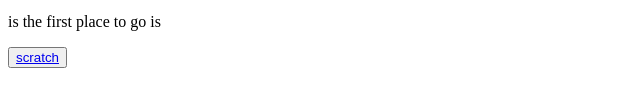
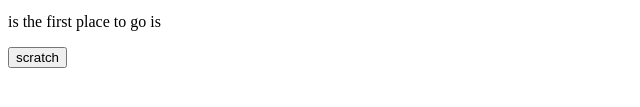
Before and after one commit to Diavice/Diavice.github.io, a plain HTML site: page index.html in a window 1280 px wide. Shown: the part 157-264 px from the top of the page, 0-640 px from the left. Drawn offline with Linux system fonts and the light colour scheme.

Commit message:
Update index.html

```diff
--- a/index.html
+++ b/index.html
@@ -15,4 +15,4 @@
 <p>
 is the first place to go is
 </p>
-<button><a href="https://scratch.mit.edu">scratch</a></button>
+<button><a href="https://scratch.mit.edu"></a>scratch</button>
```
